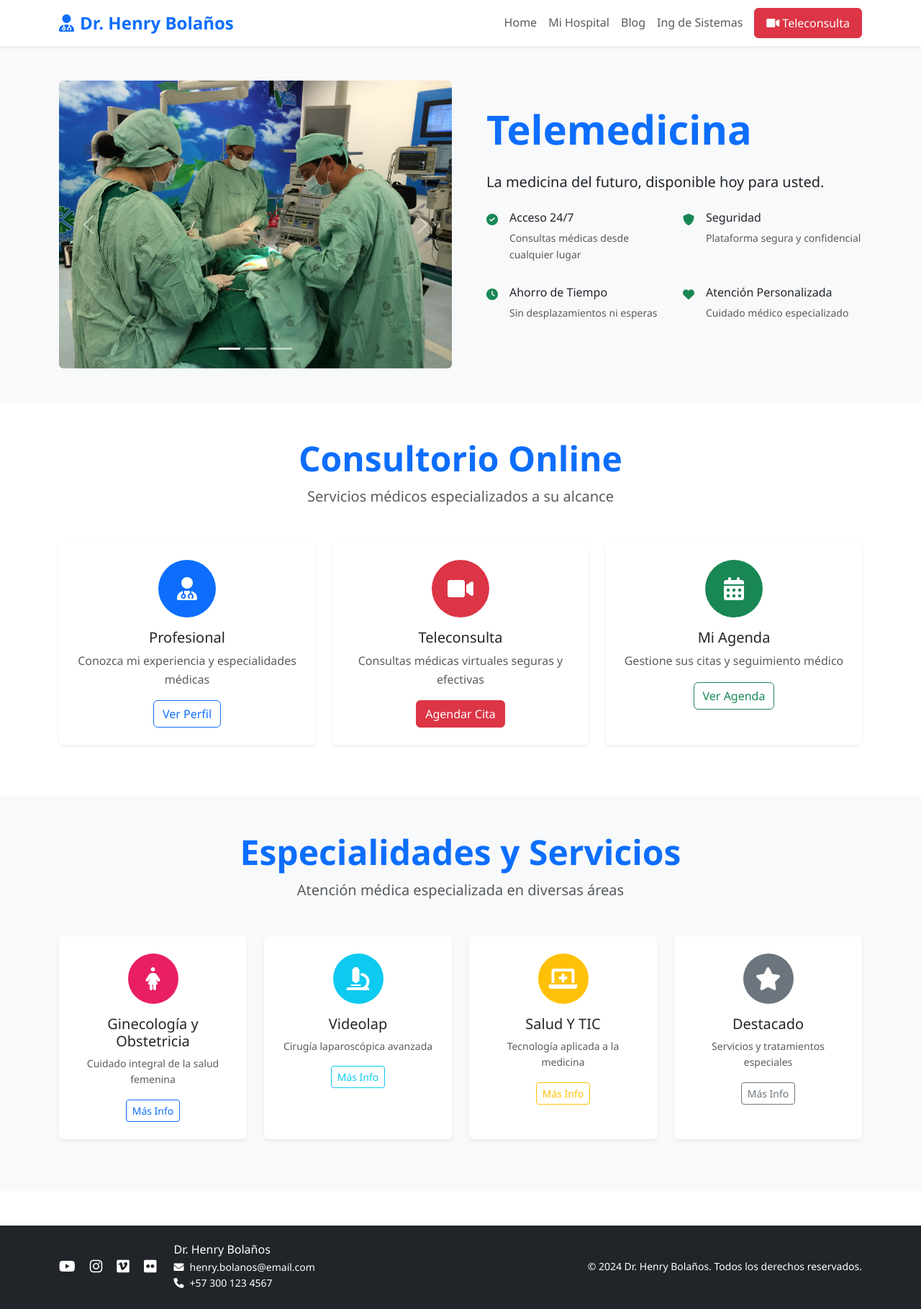
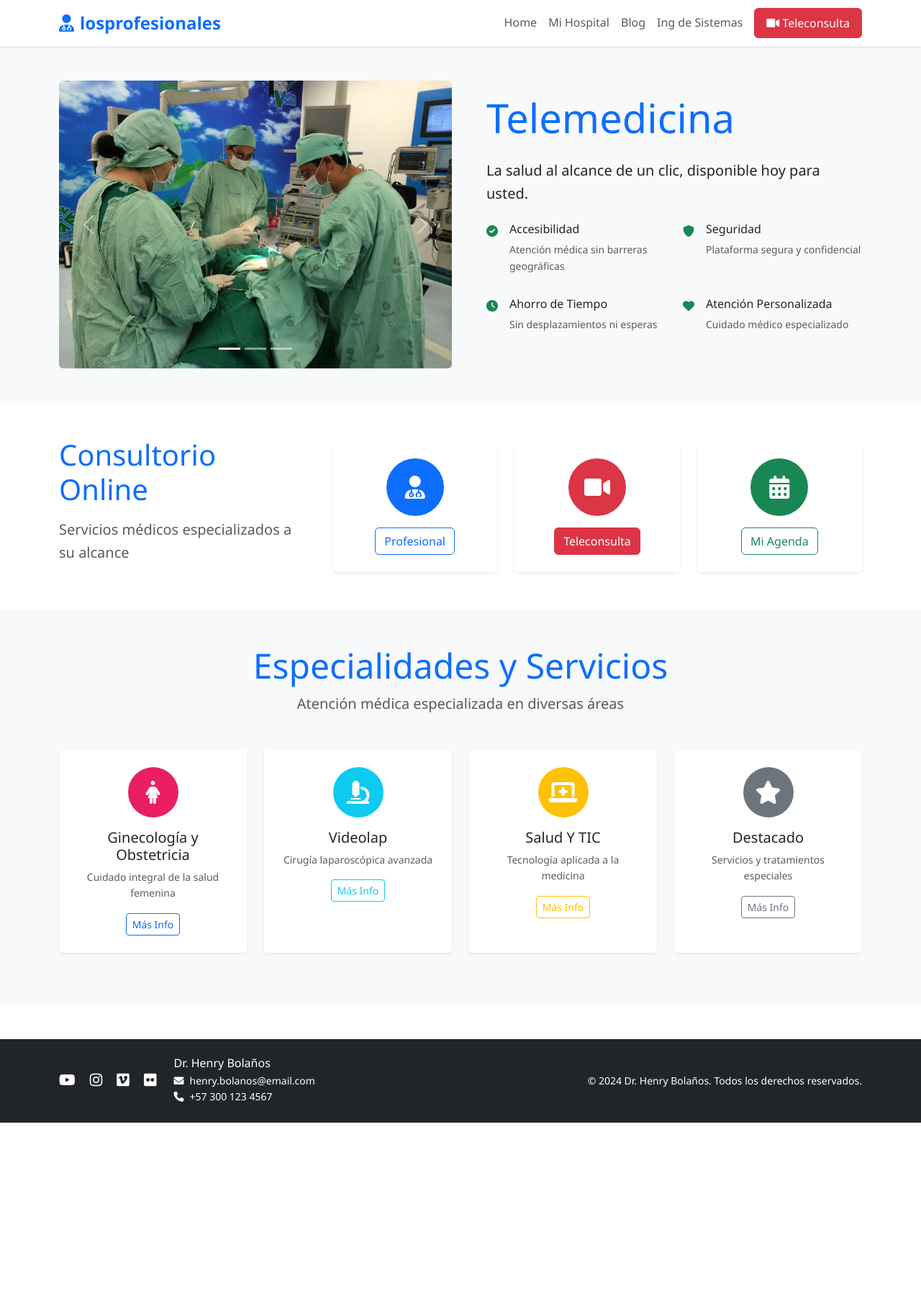
Before and after one commit to hudnbolakos/web_losp_v0, a Flask app: page / in a window 1280 px wide. Shown: the whole page at 72% size. After the commit the page ends 1560 px from the top, so only its background shows below. Run offline with Flask 3, Linux system fonts and the light colour scheme.

Commit message:
Resultado del cambio del tamano de letras y card

```diff
--- a/templates/base.html
+++ b/templates/base.html
@@ -5,7 +5,7 @@
     <meta charset="UTF-8">
     <meta name="viewport" content="width=device-width, initial-scale=1.0">
     <title>{% block title %}Dr. Henry Bolaños - Ginecología y Obstetricia{% endblock %}</title>
-    <link href="https://cdn.jsdelivr.net/npm/bootstrap@5.3.0/dist/css/bootstrap.min.css" rel="stylesheet">
+    <link href="https://cdn.jsdelivr.net/npm/bootstrap@5.3.8/dist/css/bootstrap.min.css" rel="stylesheet" integrity="sha384-sRIl4kxILFvY47J16cr9ZwB07vP4J8+LH7qKQnuqkuIAvNWLzeN8tE5YBujZqJLB" crossorigin="anonymous">
     <link href="https://cdnjs.cloudflare.com/ajax/libs/font-awesome/6.0.0/css/all.min.css" rel="stylesheet">
     <link href="{{ url_for('static', filename='css/style.css') }}" rel="stylesheet">
 </head>
@@ -14,7 +14,7 @@
     <nav class="navbar navbar-expand-lg navbar-light bg-white shadow-sm">
         <div class="container">
             <a class="navbar-brand fw-bold text-primary" href="{{ url_for('home') }}">
-                <i class="fas fa-user-md me-2"></i>Dr. Henry Bolaños
+                <i class="fas fa-user-md me-2"></i>losprofesionales
             </a>
             <button class="navbar-toggler" type="button" data-bs-toggle="collapse" data-bs-target="#navbarNav">
                 <span class="navbar-toggler-icon"></span>
@@ -76,6 +76,6 @@
         </div>
     </footer>
 
-    <script src="https://cdn.jsdelivr.net/npm/bootstrap@5.3.0/dist/js/bootstrap.bundle.min.js"></script>
+    <script src="https://cdn.jsdelivr.net/npm/bootstrap@5.3.8/dist/js/bootstrap.bundle.min.js" integrity="sha384-FKyoEForCGlyvwx9Hj09JcYn3nv7wiPVlz7YYwJrWVcXK/BmnVDxM+D2scQbITxI" crossorigin="anonymous"></script>
 </body>
 </html>
--- a/templates/blog.html
+++ b/templates/blog.html
@@ -5,7 +5,8 @@
 {% block content %}
 <div class="container py-5">
     <div class="text-center mb-5">
-        <h1 class="display-4 fw-bold text-primary">Blog Médico</h1>
+        <!-- Reduced title size from display-4 to h1 -->
+        <h3 class="fw-bold text-primary">Blog Médico</h3>
         <p class="lead">Artículos y consejos sobre salud femenina</p>
     </div>
 
--- a/templates/go.html
+++ b/templates/go.html
@@ -5,7 +5,8 @@
 {% block content %}
 <div class="container py-5">
     <div class="text-center mb-5">
-        <h1 class="display-4 fw-bold" style="color: #e91e63;">Ginecología y Obstetricia</h1>
+        <!-- Reduced title size from display-4 to h1 -->
+        <h3 class="fw-bold" style="color: #e91e63;">Ginecología y Obstetricia</h3>
         <p class="lead">Cuidado integral de la salud femenina</p>
     </div>
 
--- a/templates/index.html
+++ b/templates/index.html
@@ -33,15 +33,15 @@
             </div>
             <div class="col-lg-6">
                 <div class="ps-lg-4">
-                    <h1 class="display-4 fw-bold text-primary mb-4">Telemedicina</h1>
-                    <p class="lead mb-4">La medicina del futuro, disponible hoy para usted.</p>
+                    <h1 class="display-4 text-primary mb-4">Telemedicina</h1>
+                    <p class="lead mb-4">La salud al alcance de un clic, disponible hoy para usted.</p>
                     <div class="row">
                         <div class="col-md-6 mb-3">
                             <div class="d-flex">
                                 <i class="fas fa-check-circle text-success me-3 mt-1"></i>
                                 <div>
-                                    <h6>Acceso 24/7</h6>
-                                    <p class="small text-muted">Consultas médicas desde cualquier lugar</p>
+                                    <h6>Accesibilidad</h6>
+                                    <p class="small text-muted">Atención médica sin barreras geográficas</p>
                                 </div>
                             </div>
                         </div>
@@ -82,44 +82,52 @@
 <!-- Online Consultation Section -->
 <section class="py-5">
     <div class="container">
-        <div class="text-center mb-5">
-            <h2 class="display-5 fw-bold text-primary">Consultorio Online</h2>
+        <!-- Modified layout to have info on left and cards on right -->
+        <div class="row align-items-center">
+            <!-- Left Side: Title and Description -->
+            <div class="col-lg-4 mb-4 mb-lg-0">
+                <div class="pe-lg-4">
+                    <h1 class="display-6 text-primary mb-3">Consultorio Online</h1>
                     <p class="lead text-muted">Servicios médicos especializados a su alcance</p>
+
                 </div>
-        <div class="row justify-content-center">
-            <div class="col-md-4 mb-4">
+            </div>
+
+            <!-- Right Side: Cards -->
+            <div class="col-lg-8">
+                <div class="row">
+                    <div class="col-md-4 mb-4 mb-md-0">
                         <div class="card h-100 shadow-sm border-0 text-center">
                             <div class="card-body p-4">
                                 <div class="bg-primary rounded-circle d-inline-flex align-items-center justify-content-center mb-3" style="width: 80px; height: 80px;">
                                     <i class="fas fa-user-md fa-2x text-white"></i>
                                 </div>
-                        <h5 class="card-title">Profesional</h5>
-                        <p class="card-text text-muted">Conozca mi experiencia y especialidades médicas</p>
-                        <a href="{{ url_for('profesional') }}" class="btn btn-outline-primary">Ver Perfil</a>
+                                </br>
+                                <a href="{{ url_for('profesional') }}" class="btn btn-outline-primary">Profesional</a>
                             </div>
                         </div>
                     </div>
-            <div class="col-md-4 mb-4">
+                    <div class="col-md-4 mb-4 mb-md-0">
                         <div class="card h-100 shadow-sm border-0 text-center">
                             <div class="card-body p-4">
                                 <div class="bg-danger rounded-circle d-inline-flex align-items-center justify-content-center mb-3" style="width: 80px; height: 80px;">
                                     <i class="fas fa-video fa-2x text-white"></i>
                                 </div>
-                        <h5 class="card-title">Teleconsulta</h5>
-                        <p class="card-text text-muted">Consultas médicas virtuales seguras y efectivas</p>
-                        <a href="{{ url_for('teleconsulta') }}" class="btn btn-danger">Agendar Cita</a>
+                                </br>
+                                <a href="{{ url_for('teleconsulta') }}" class="btn btn-danger">Teleconsulta</a>
                             </div>
                         </div>
                     </div>
-            <div class="col-md-4 mb-4">
+                    <div class="col-md-4">
                         <div class="card h-100 shadow-sm border-0 text-center">
                             <div class="card-body p-4">
                                 <div class="bg-success rounded-circle d-inline-flex align-items-center justify-content-center mb-3" style="width: 80px; height: 80px;">
                                     <i class="fas fa-calendar-alt fa-2x text-white"></i>
                                 </div>
-                        <h5 class="card-title">Mi Agenda</h5>
-                        <p class="card-text text-muted">Gestione sus citas y seguimiento médico</p>
-                        <a href="{{ url_for('mi_agenda') }}" class="btn btn-outline-success">Ver Agenda</a>
+                                </br>
+                                <a href="{{ url_for('mi_agenda') }}" class="btn btn-outline-success">Mi Agenda</a>
+                            </div>
+                        </div>
                     </div>
                 </div>
             </div>
@@ -131,7 +139,7 @@
 <section class="py-5 bg-light">
     <div class="container">
         <div class="text-center mb-5">
-            <h2 class="display-5 fw-bold text-primary">Especialidades y Servicios</h2>
+            <h2 class="display-5 text-primary">Especialidades y Servicios</h2>
             <p class="lead text-muted">Atención médica especializada en diversas áreas</p>
         </div>
         <div class="row">
--- a/templates/ing_sistemas.html
+++ b/templates/ing_sistemas.html
@@ -5,7 +5,8 @@
 {% block content %}
 <div class="container py-5">
     <div class="text-center mb-5">
-        <h1 class="display-4 fw-bold text-primary">Ingeniería de Sistemas</h1>
+        <!-- Reduced title size from display-4 to h1 -->
+        <h3 class="fw-bold text-primary">Ingeniería de Sistemas</h3>
         <p class="lead">Tecnología aplicada a la medicina moderna</p>
     </div>
 
--- a/templates/mi_agenda.html
+++ b/templates/mi_agenda.html
@@ -5,7 +5,8 @@
 {% block content %}
 <div class="container py-5">
     <div class="text-center mb-5">
-        <h1 class="display-4 fw-bold text-success">Mi Agenda</h1>
+        <!-- Reduced title size from display-4 to h1 -->
+        <h3 class="fw-bold text-success">Mi Agenda</h3>
         <p class="lead">Gestione sus citas médicas</p>
     </div>
 
--- a/templates/mi_hospital.html
+++ b/templates/mi_hospital.html
@@ -5,7 +5,8 @@
 {% block content %}
 <div class="container py-5">
     <div class="text-center mb-5">
-        <h1 class="display-4 fw-bold text-primary">Mi Hospital</h1>
+        <!-- Reduced title size from display-4 to h1 -->
+        <h3 class="fw-bold text-primary">Mi Hospital</h3>
         <p class="lead">Instalaciones modernas para su atención médica</p>
     </div>
 
--- a/templates/salud_tic.html
+++ b/templates/salud_tic.html
@@ -5,7 +5,8 @@
 {% block content %}
 <div class="container py-5">
     <div class="text-center mb-5">
-        <h1 class="display-4 fw-bold text-warning">Salud Y TIC</h1>
+        <!-- Reduced title size from display-4 to h1 -->
+        <h3 class="fw-bold text-warning">Salud Y TIC</h3>
         <p class="lead">Tecnología aplicada a la medicina</p>
     </div>
 
--- a/templates/teleconsulta.html
+++ b/templates/teleconsulta.html
@@ -7,7 +7,8 @@
     <div class="row justify-content-center">
         <div class="col-lg-8">
             <div class="text-center mb-5">
-                <h1 class="display-4 fw-bold text-danger">Teleconsulta</h1>
+                <!-- Reduced title size from display-4 to h1 -->
+                <h3 class="fw-bold text-danger">Teleconsulta</h3>
                 <p class="lead">Consultas médicas virtuales seguras y profesionales</p>
             </div>
 
```
Also changed, not shown: templates/destacado.html (+4 -3 lines), templates/videolap.html (+6 -1 lines), templates/profesional.html (line endings or trailing spaces). Lines whose indentation alone changed are shown as unchanged.
